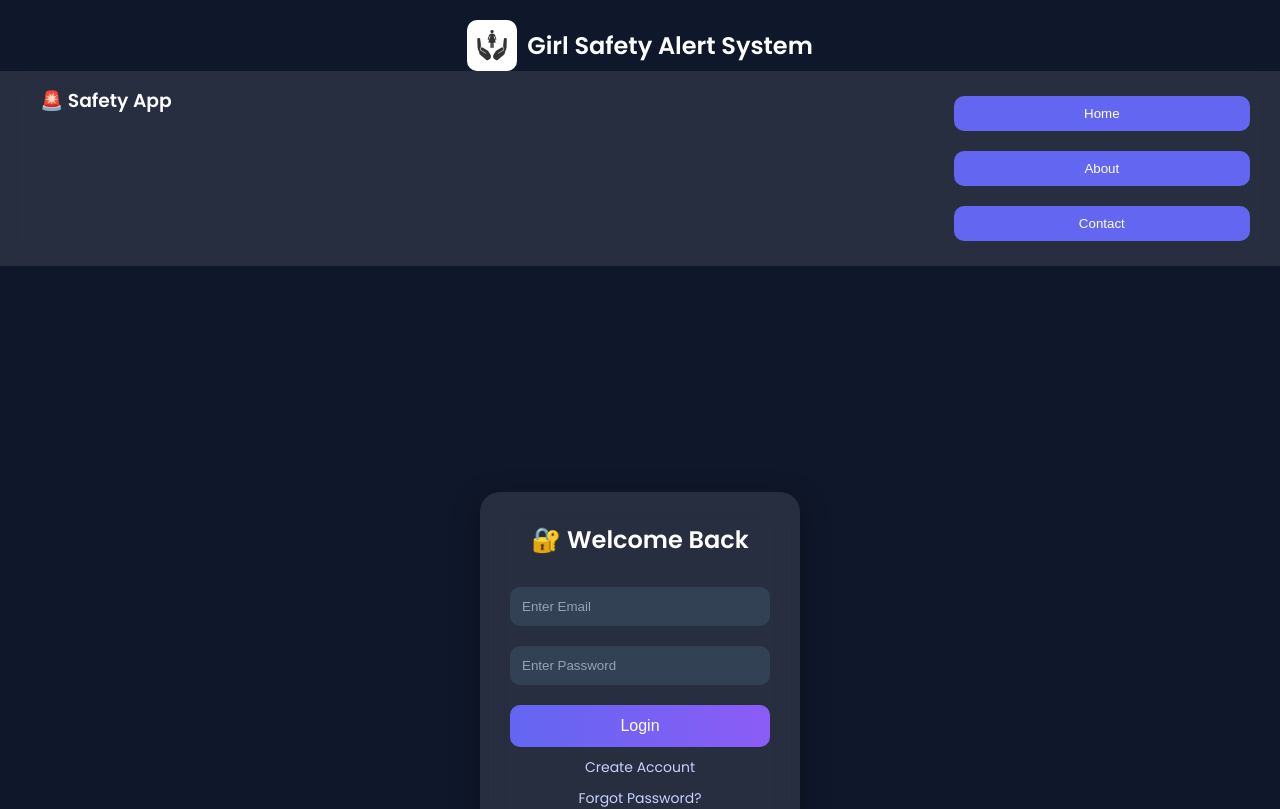
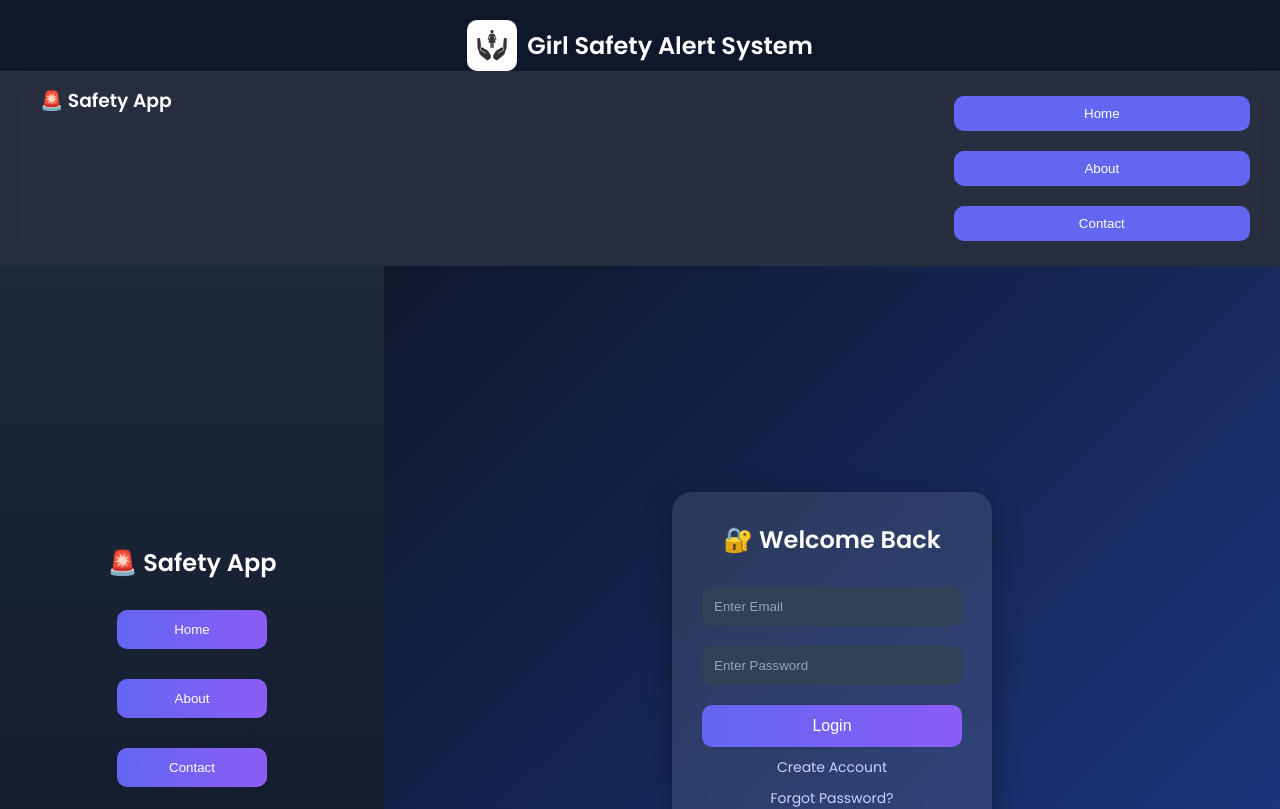
Before and after one commit to Gayathribhukya/girl-safety-alert-system, a React (Vite) app in the folder girlsafety-frontend/: page / in a window 1280 px wide. Shown: the top 809 px of the page. Built offline with nearby package versions, Linux system fonts and the light colour scheme.

Commit message:
improved login layout and UI polish

```diff
--- a/girlsafety-frontend/src/pages/Login.jsx
+++ b/girlsafety-frontend/src/pages/Login.jsx
@@ -33,7 +33,19 @@ export default function Login() {
   }
 };
   return (
-    <div style={container}>
+  <div style={mainContainer}>
+
+    {/* 🔥 LEFT SIDE MENU */}
+    <div style={leftPanel}>
+      <h2 style={{ color: "#fff" }}>🚨 Safety App</h2>
+
+      <button style={menuBtn} onClick={() => navigate("/")}>Home</button>
+      <button style={menuBtn} onClick={() => navigate("/about")}>About</button>
+      <button style={menuBtn} onClick={() => navigate("/contact")}>Contact</button>
+    </div>
+
+    {/* 🔥 RIGHT SIDE LOGIN */}
+    <div style={rightPanel}>
       <div style={card}>
         <h2 style={{ color: "#fff", marginBottom: "20px" }}>
           🔐 Welcome Back
@@ -56,7 +68,7 @@ export default function Login() {
         />
 
         <button style={btn} onClick={login} disabled={loading}>
-        {loading ? "Loading..." : "Login"}
+          {loading ? "Loading..." : "Login"}
         </button>
 
         {error && (
@@ -74,17 +86,12 @@ export default function Login() {
         </p>
       </div>
     </div>
-  );
+  </div>
+);
 }
 
 /* 🎨 STYLES */
 
-const container = {
-  minHeight: "100vh",
-  display: "flex",
-  justifyContent: "center",
-  alignItems: "center",
-};
 
 const card = {
   width: "320px",
@@ -121,3 +128,36 @@ const link = {
   cursor: "pointer",
   marginTop: "10px",
 };
+const mainContainer = {
+  display: "flex",
+  minHeight: "100vh",
+};
+
+const leftPanel = {
+  width: "30%",
+  background: "linear-gradient(180deg, #1e293b, #0f172a)",
+  display: "flex",
+  flexDirection: "column",
+  alignItems: "center",
+  justifyContent: "center",
+  gap: "20px",
+};
+
+const rightPanel = {
+  width: "70%",
+  display: "flex",
+  justifyContent: "center",
+  alignItems: "center",
+  background: "linear-gradient(135deg, #0f172a, #1e3a8a)",
+};
+
+const menuBtn = {
+  width: "150px",
+  padding: "12px",
+  borderRadius: "10px",
+  border: "none",
+  background: "linear-gradient(90deg, #6366f1, #8b5cf6)",
+  color: "white",
+  cursor: "pointer",
+  transition: "0.3s",
+};
```
